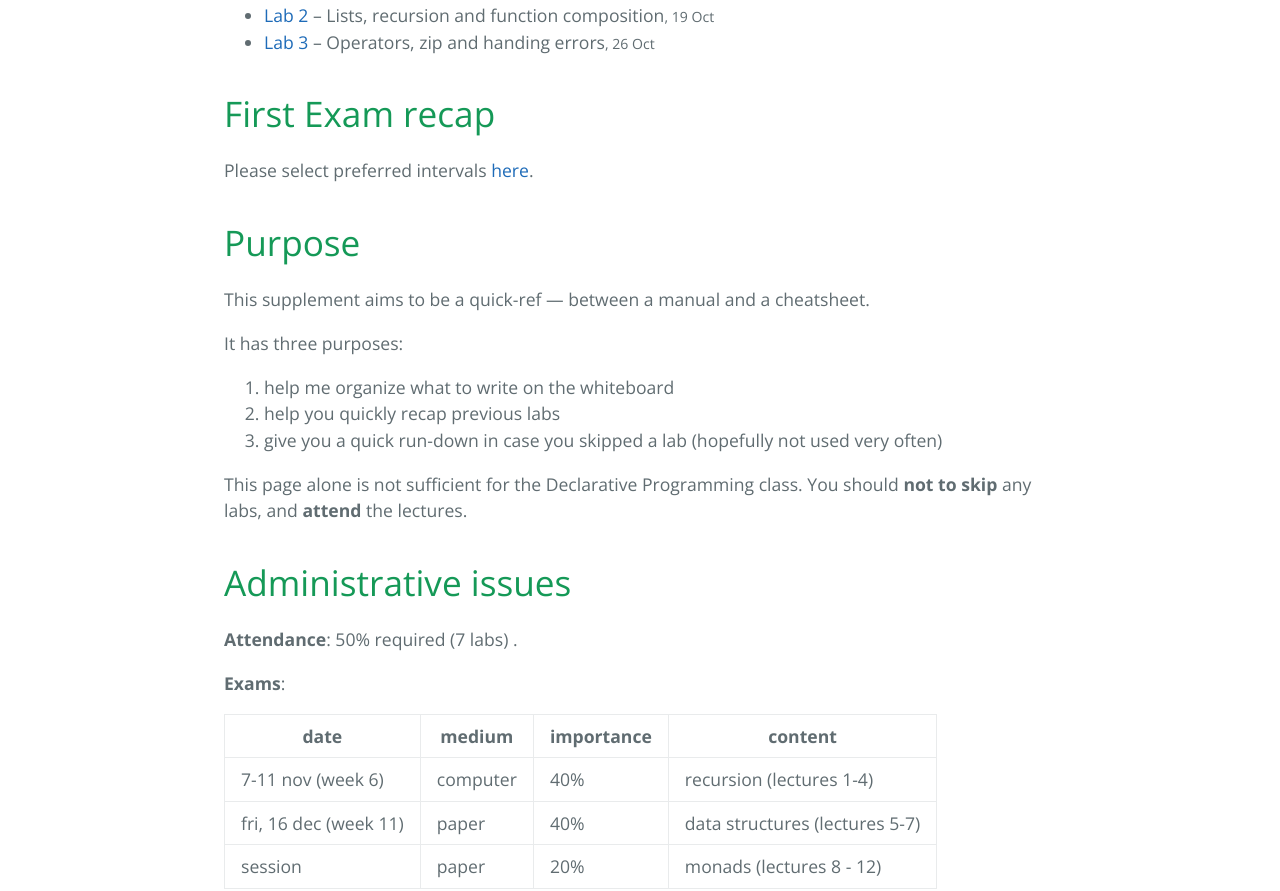
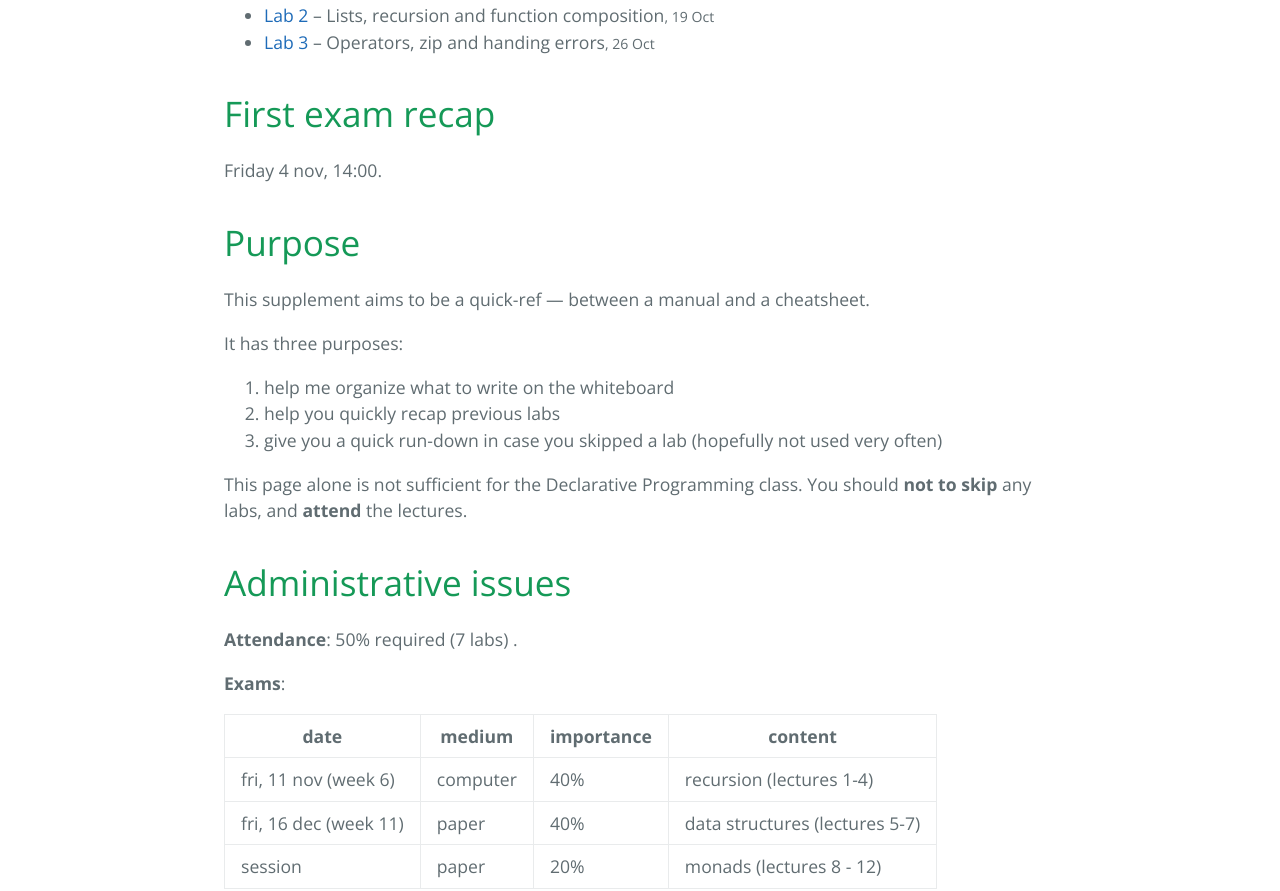
Before and after one commit to stefan-niculae/.well-known, a Jekyll site: the page built from index.md, in a window 1280 px wide. Shown: the part 534-1425 px from the top of the page. Built offline with Jekyll 4.4.1, drawn with Linux system fonts in a browser that asks for light colours.

Commit message:
Update index.md

```diff
--- a/index.md
+++ b/index.md
@@ -13,8 +13,8 @@ tagline: Declarative Programming labs supplement
   {% endfor %}
 </ul>
 
-# First Exam recap
-Please select preferred intervals [here](http://doodle.com/poll/uhp7s73vmwfvzfzn).
+# First exam recap
+Friday 4 nov, 14:00.
 
 # Purpose
 
@@ -37,7 +37,7 @@ This page alone is not sufficient for the Declarative Programming class. You  sh
 
 | date                  | medium   | importance | content                        |
 | --------------------- | -------- | ---------- | ------------------------------ |
-| 7-11 nov (week 6)     | computer | 40%        | recursion (lectures 1-4)       |
+| fri, 11 nov (week 6)  | computer | 40%        | recursion (lectures 1-4)       |
 | fri, 16 dec (week 11) | paper    | 40%        | data structures (lectures 5-7) |
 | session               | paper    | 20%        | monads (lectures 8 - 12)       |
 
```
